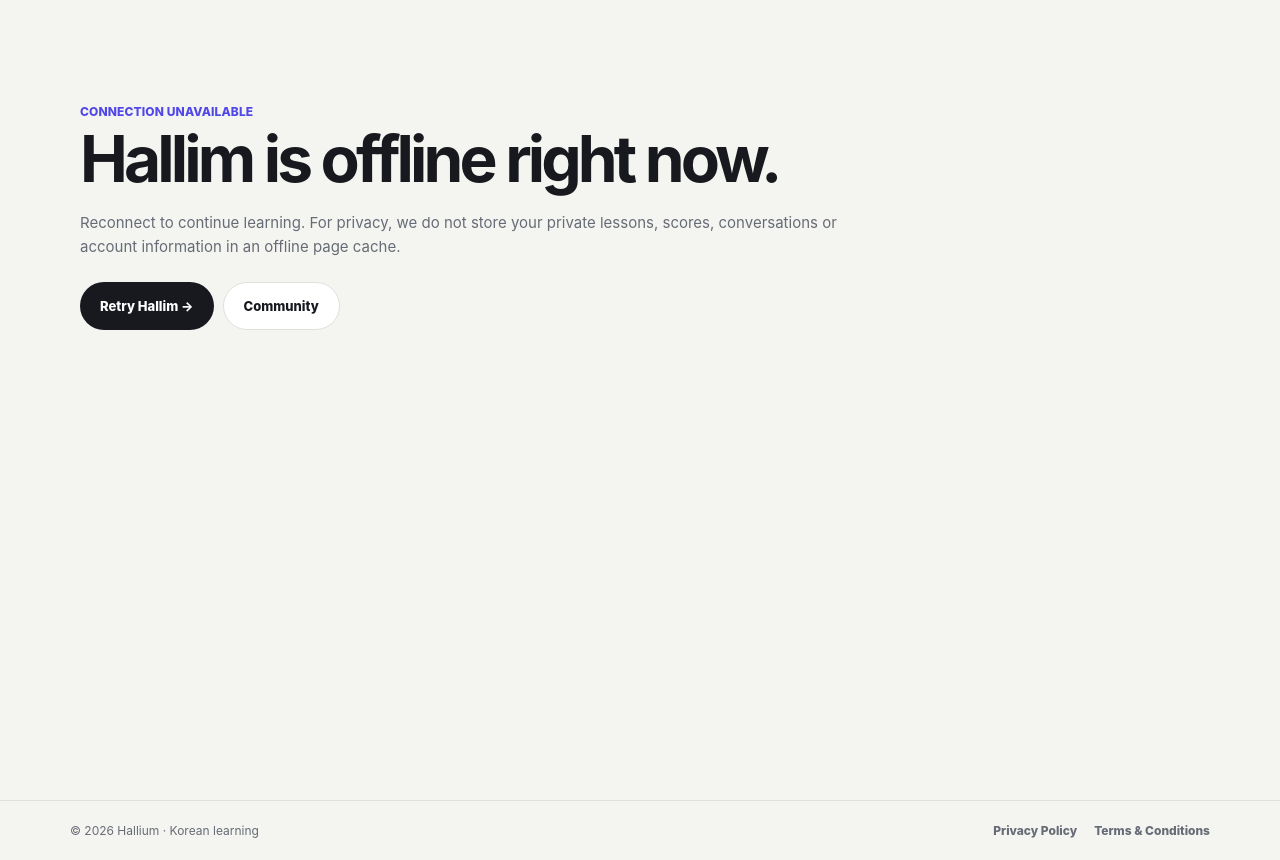
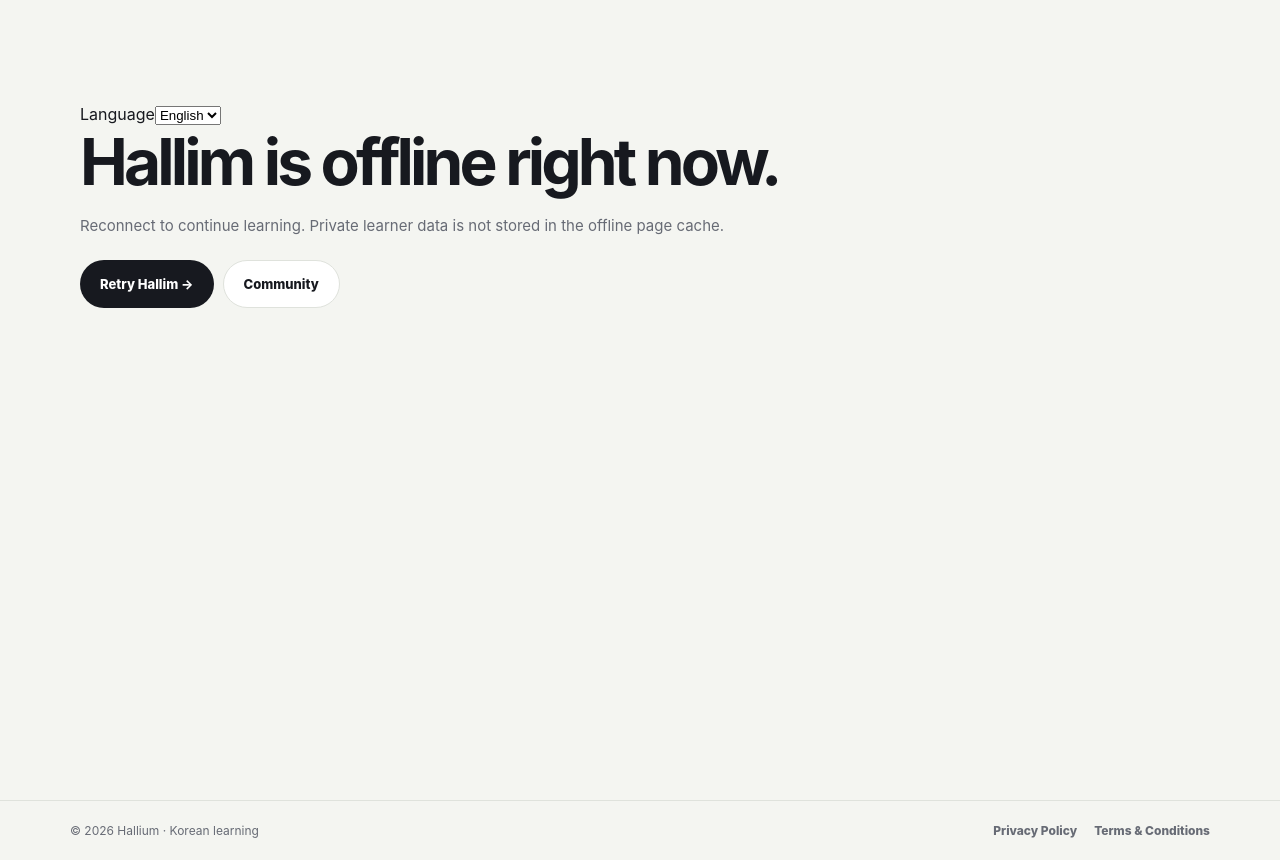
Before and after one commit to sushan5140/hallium, a Next.js app: page /offline in a window 1280 px wide. Built offline with nearby package versions, Linux system fonts and the light colour scheme.

Commit message:
H-P19.3: integrate localized recovery screen without changing offline cache

```diff
--- a/app/offline/page.js
+++ b/app/offline/page.js
@@ -1,9 +1,3 @@
+import OfflineContent from "./OfflineContent";
 export const metadata={title:"Hallim | Offline"};
-export default function OfflinePage(){
- return <main className="publicPage"><section className="publicHero">
-  <span className="eyebrow">CONNECTION UNAVAILABLE</span>
-  <h1>Hallim is offline right now.</h1>
-  <p>Reconnect to continue learning. For privacy, we do not store your private lessons, scores, conversations or account information in an offline page cache.</p>
-  <div className="publicHeroActions"><a className="publicPrimary" href="/">Retry Hallim →</a><a className="publicSecondary" href="/community">Community</a></div>
- </section></main>;
-}
+export default function OfflinePage(){return <OfflineContent/>;}
```
